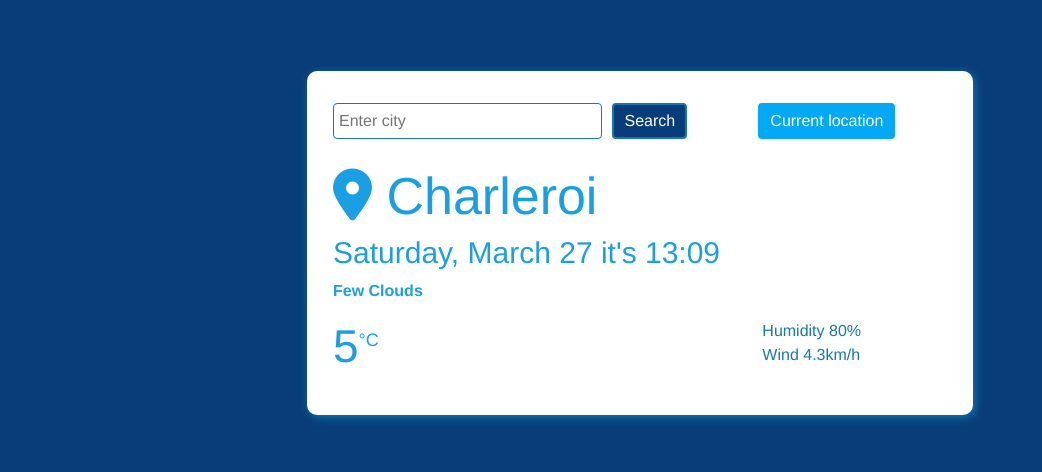
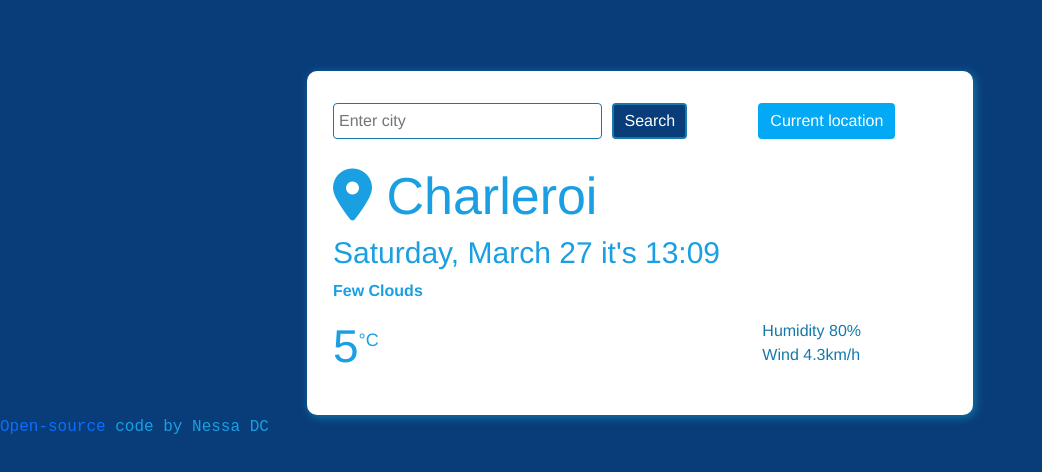
Before and after one commit to Nessa-DC/w-app-project, a plain HTML site: page index.html in a window 1280 px wide. Shown: the whole page, without its empty margins (0-1042 px from the left). Drawn offline with nearby package versions, Linux system fonts and the light colour scheme.

Commit message:
added link to open source

```diff
--- a/index.html
+++ b/index.html
@@ -71,7 +71,10 @@
         </div>
       </div>
     </div>
-
+    <p class="coded">
+      <a href="https://loving-pasteur-b047db.netlify.app"> Open-source </a> code
+      by Nessa DC
+    </p>
     <script src="script.js"></script>
   </body>
 </html>
--- a/style.css
+++ b/style.css
@@ -91,3 +91,7 @@ li {
   position: relative;
   top: -16px;
 }
+
+.coded {
+  font-family: monospace;
+}
```
